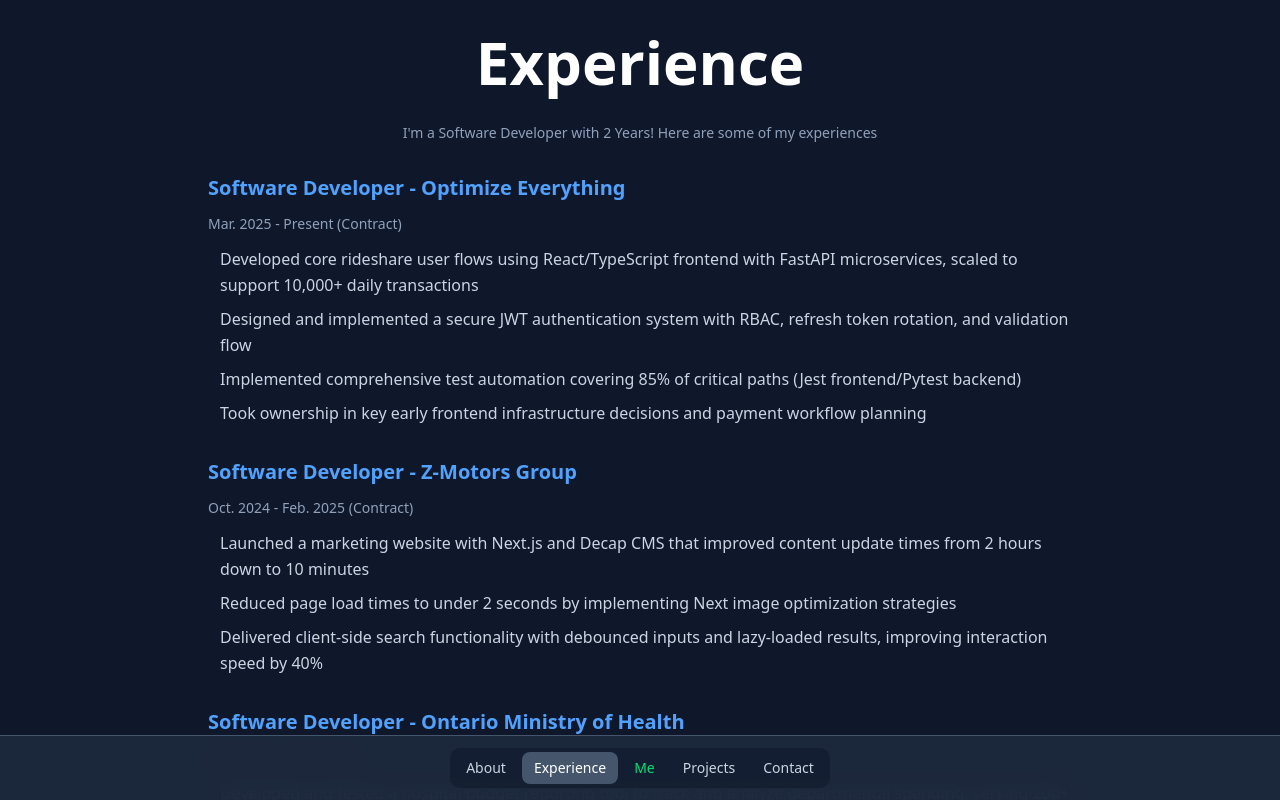
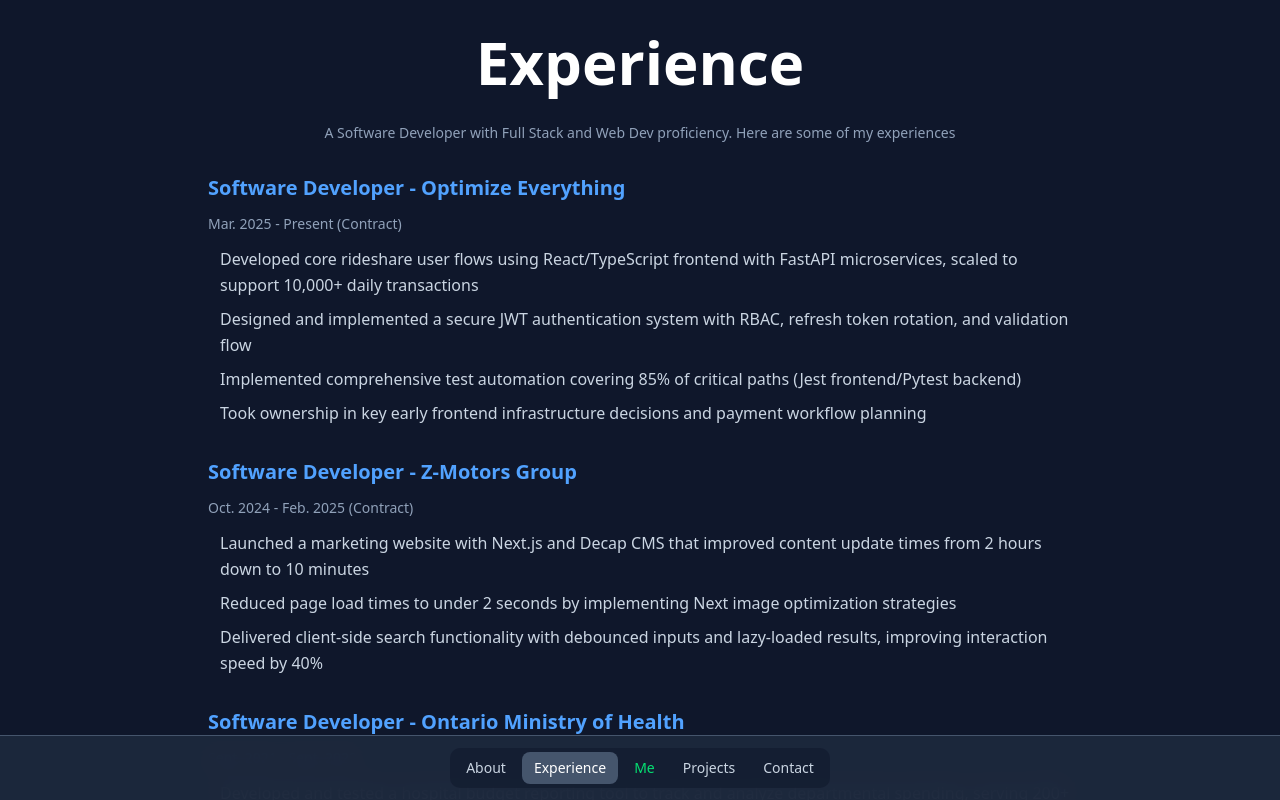
Before and after one commit to liangyon/liangyon.github.io, a Next.js app: page / in a window 1280 px wide. Both pictures are taken after a click on the button "Experience". Built offline with nearby package versions, Linux system fonts and the light colour scheme.

Commit message:
changed stuff up

```diff
--- a/src/app/page.tsx
+++ b/src/app/page.tsx
@@ -75,7 +75,7 @@
         return (
           <div className="space-y-8 text-left">
             <p className="text-slate-400 text-sm text-center leading-tight">
-              I'm a Software Developer with 2 Years! Here are some of my experiences
+              A Software Developer with Full Stack and Web Dev proficiency. Here are some of my experiences
             </p>
             {portfolioData.experience.content.map((job: ExperienceItem, index: number) => (
               <div key={index} className={`space-y-3 animate-fade-in-up`} style={{animationDelay: `${0.6 + index * 0.2}s`}}>
```
